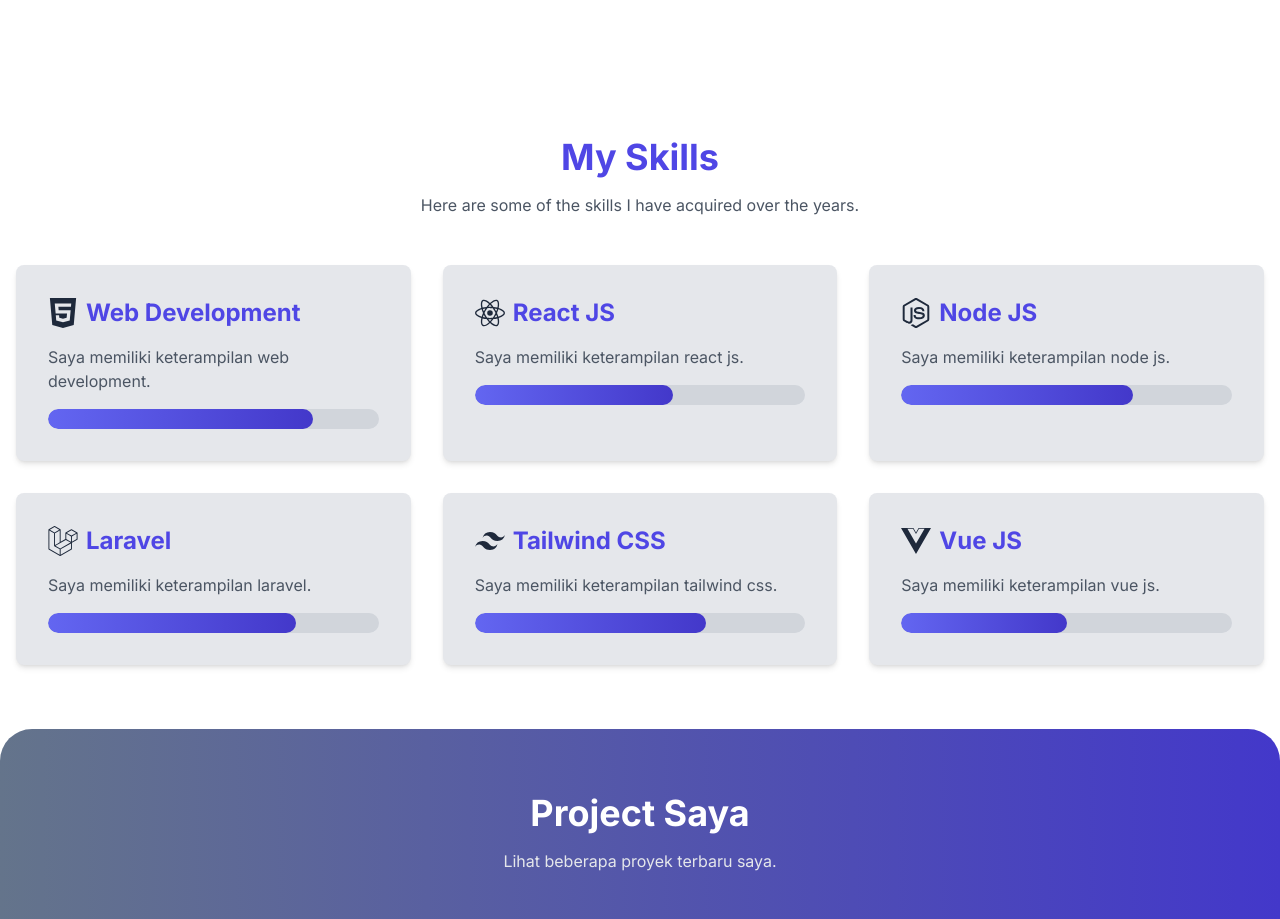
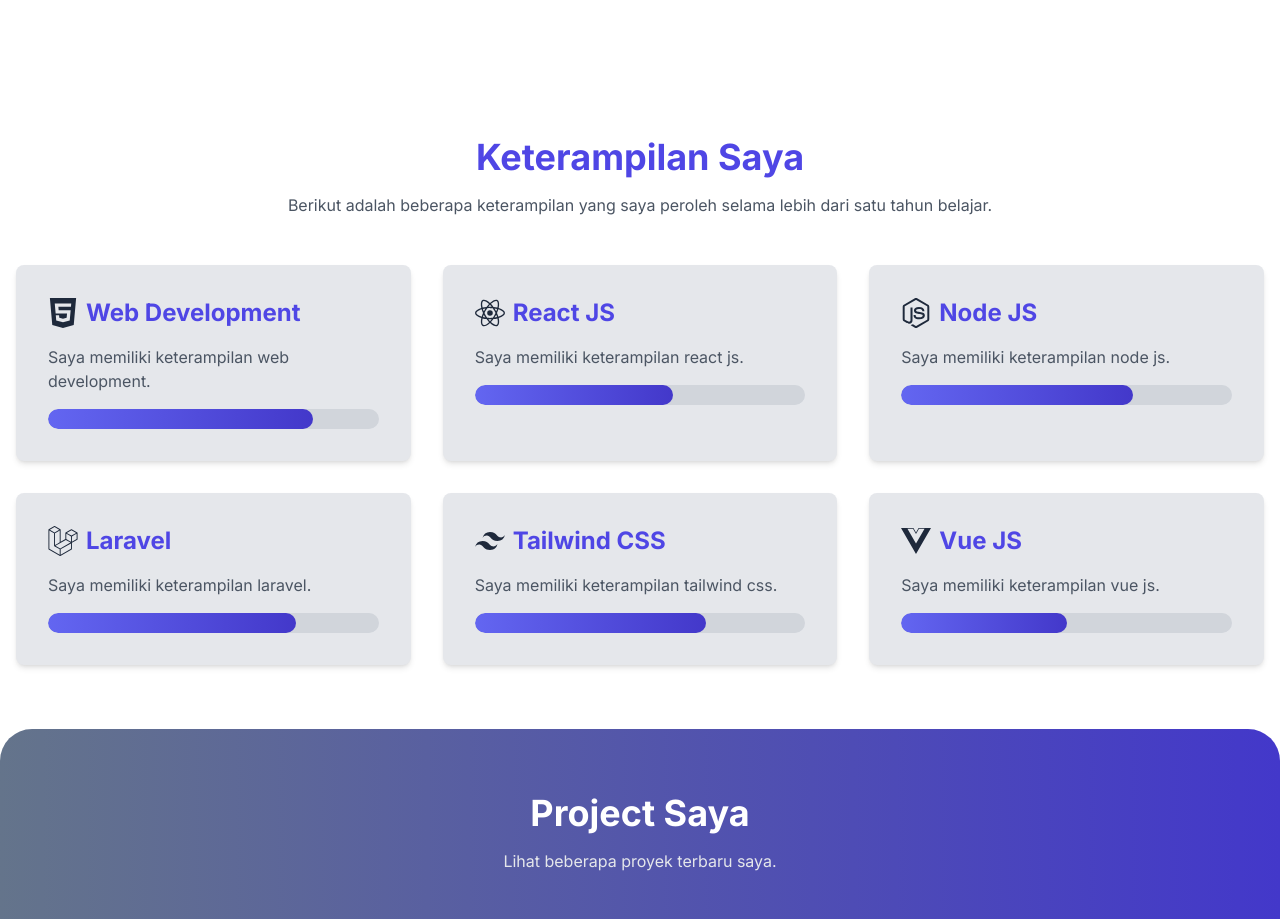
Before and after one commit to KaivanKeren/portfolio, a Next.js app: page / in a window 1280 px wide. Shown: the part 2500-3419 px from the top of the page. Built offline with nearby package versions, Linux system fonts and the light colour scheme.

Commit message:
perbaikan

```diff
--- a/src/components/Skills.tsx
+++ b/src/components/Skills.tsx
@@ -64,13 +64,13 @@
               variants={cardVariants}
               className="text-4xl font-bold text-indigo-600 dark:text-indigo-400 mb-4"
             >
-              My Skills
+              Keterampilan Saya
             </motion.h2>
             <motion.p
               variants={cardVariants}
               className="text-gray-600 dark:text-gray-200"
             >
-              Here are some of the skills I have acquired over the years.
+              Berikut adalah beberapa keterampilan yang saya peroleh selama lebih dari satu tahun belajar.
             </motion.p>
           </div>
           <div className="grid grid-cols-1 md:grid-cols-3 gap-8">
```
